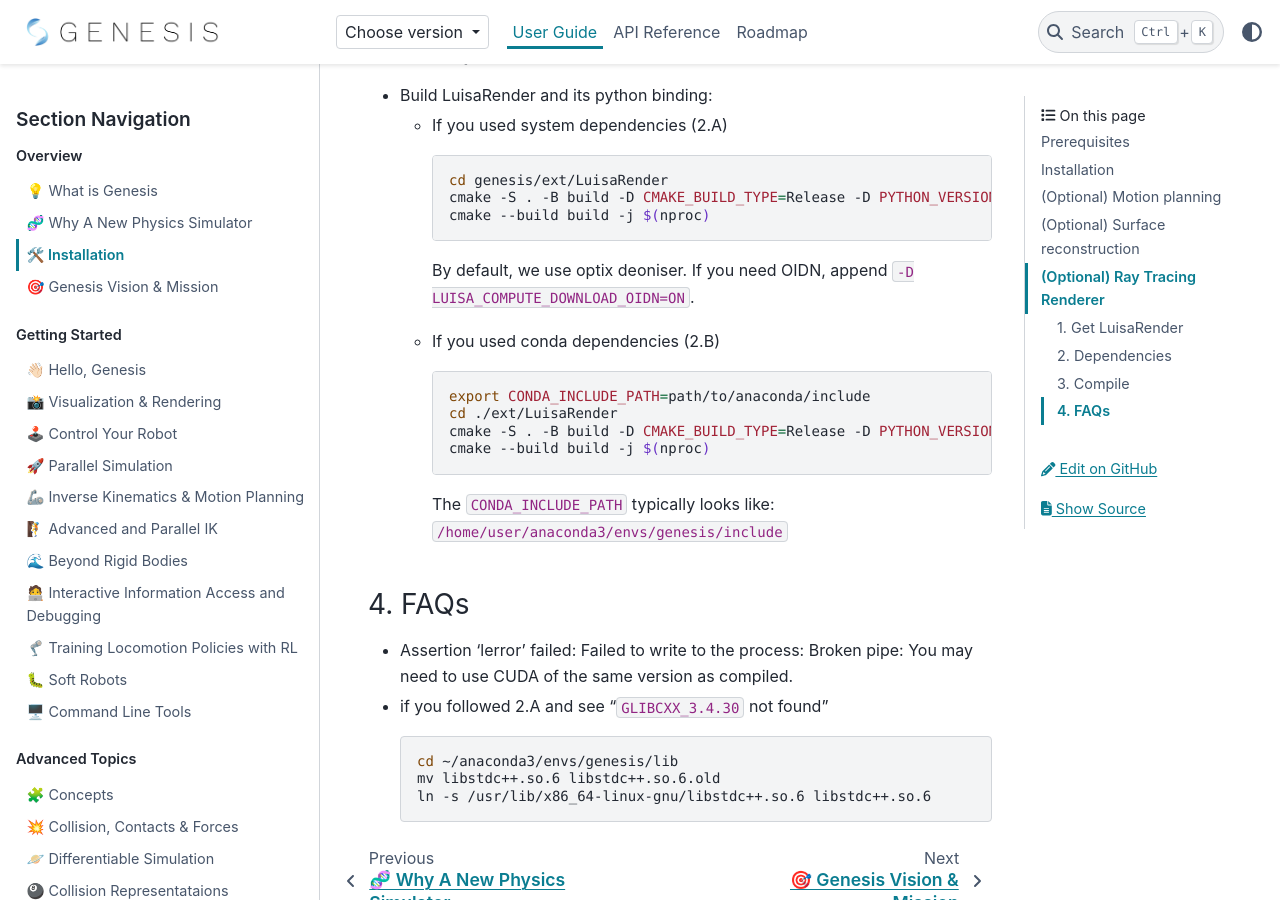
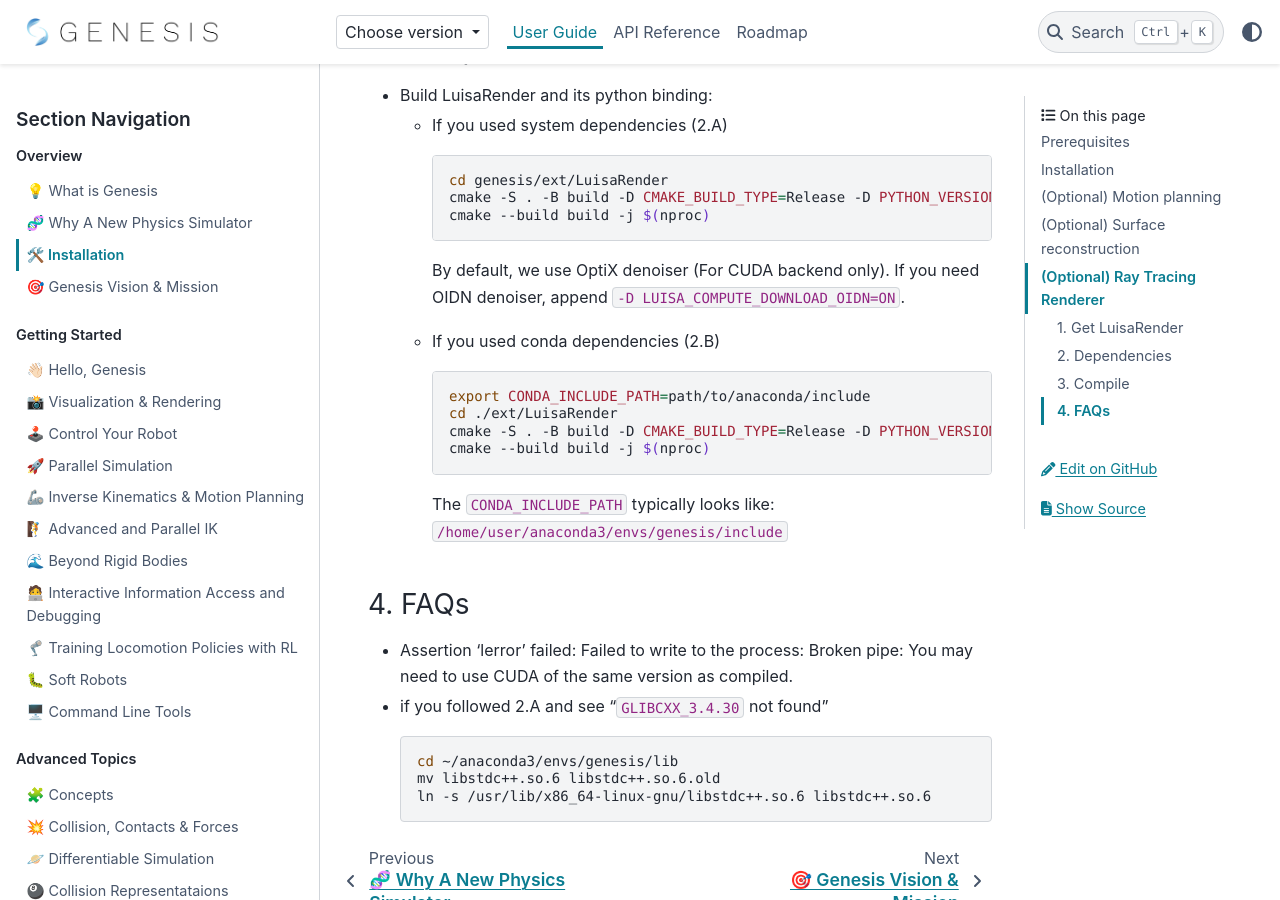
Before and after one commit to kyudongkim/genesis-doc, a Sphinx documentation site: the page built from source/user_guide/overview/installation.md, in a window 1280 px wide and 900 px high, scrolled down 4219 px. Built offline with Sphinx 7.4.7 and the PyData theme 0.15.4, drawn with Linux system fonts in a browser that asks for light colours; the version number could not be read and is left out.

Commit message:
Denoiser Explain

````diff
--- a/source/user_guide/overview/installation.md
+++ b/source/user_guide/overview/installation.md
@@ -136,7 +136,7 @@ git submodule update --init --recursive
         cmake -S . -B build -D CMAKE_BUILD_TYPE=Release -D PYTHON_VERSIONS=3.9 -D LUISA_COMPUTE_DOWNLOAD_NVCOMP=ON -D LUISA_COMPUTE_ENABLE_GUI=OFF
         cmake --build build -j $(nproc)
         ```
-        By default, we use optix deoniser. If you need OIDN, append `-D LUISA_COMPUTE_DOWNLOAD_OIDN=ON`.
+        By default, we use OptiX denoiser (For CUDA backend only). If you need OIDN denoiser, append `-D LUISA_COMPUTE_DOWNLOAD_OIDN=ON`.
     - If you used conda dependencies (2.B)
         ```bash
         export CONDA_INCLUDE_PATH=path/to/anaconda/include
@@ -145,6 +145,7 @@ git submodule update --init --recursive
         cmake --build build -j $(nproc)
         ```
         The `CONDA_INCLUDE_PATH` typically looks like: `/home/user/anaconda3/envs/genesis/include`
+
 ### 4. FAQs
 - Assertion 'lerror’ failed: Failed to write to the process: Broken pipe:
   You may need to use CUDA of the same version as compiled.
````
